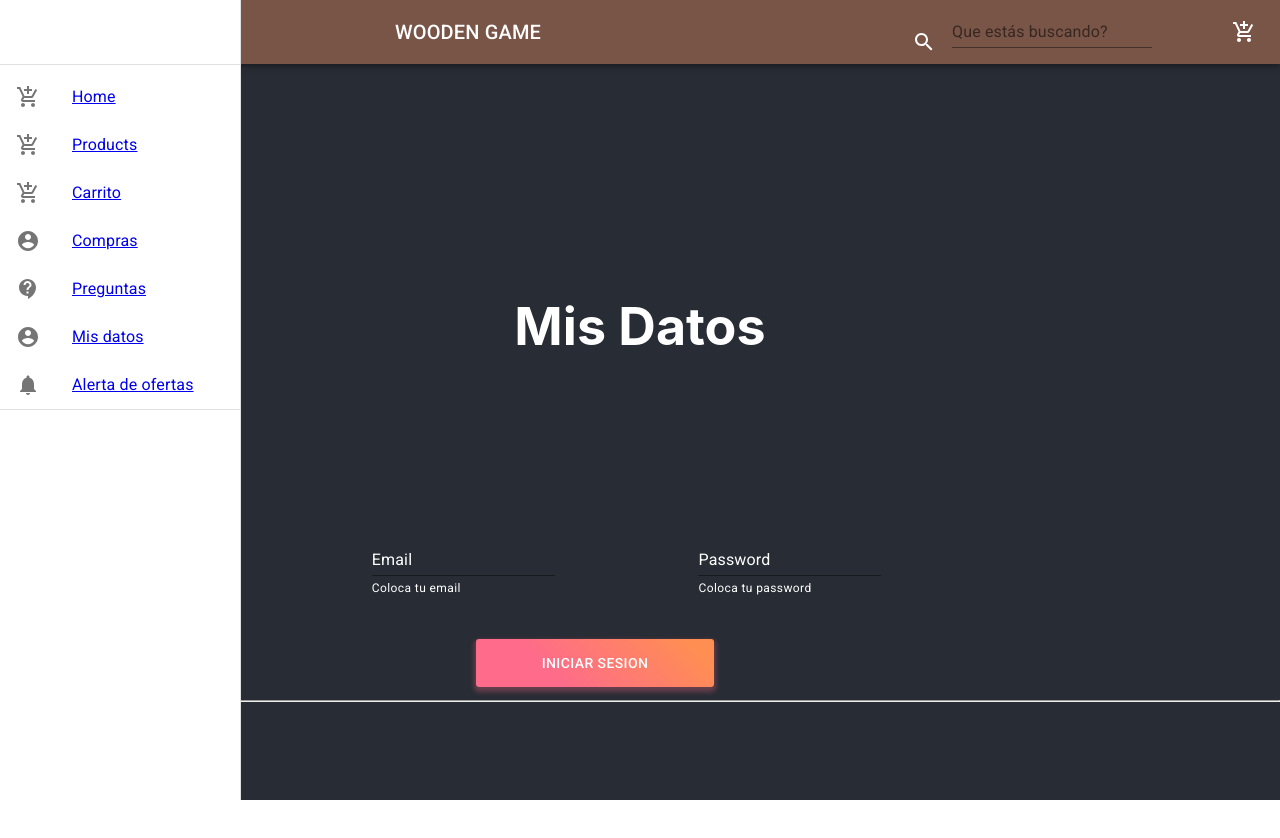
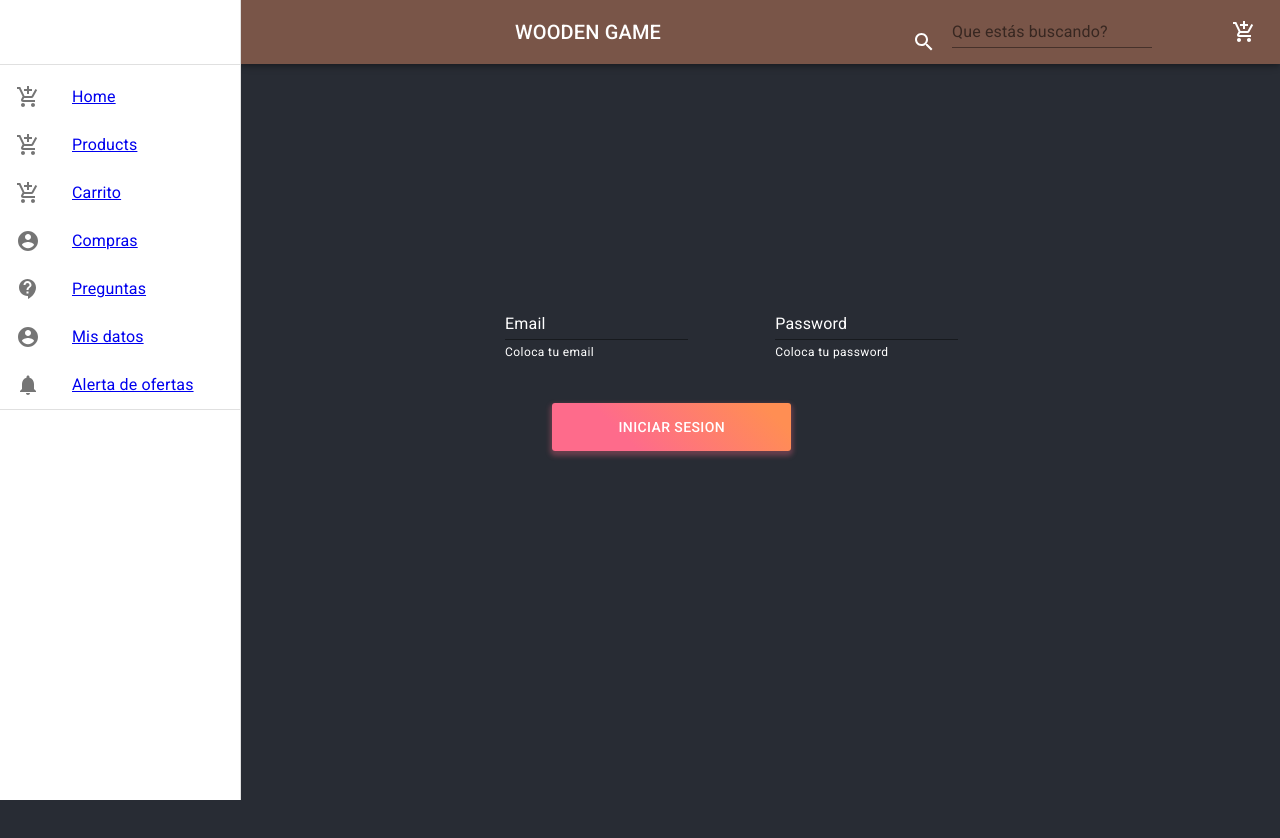
Before and after one commit to jslipak/carritoReact, a React (Create React App) app: page /MisDatos in a window 1280 px wide. Shown: the top 838 px of the page. Before the commit the page ends 800 px from the top, so only its background shows below. Built offline with nearby package versions, Linux system fonts and the light colour scheme.

Commit message:
well-off structure

```diff
--- a/src/App.jsx
+++ b/src/App.jsx
@@ -4,72 +4,25 @@ import { ThemeProvider} from '@material-ui/styles';
 import theme from './temaConfig';
 import Routes from './Routes/Routes'; //nuevo
 import {useState} from 'react'; //nuevo
-import{ makeStyles} from '@material-ui/core';
-
-
-
-const useStyles = makeStyles( theme =>({
-    miBotonPersonalizado: {
-    background: 'linear-gradient(45deg, #FE6B8B 30%, #FF8E53 90%)',
-    border: 0,
-    borderRadius: 3,
-    boxShadow: '0 3px 5px 2px rgba(255, 105, 135, .3)',
-    color: 'white',
-    height: 48,
-    padding: '0 30px',
-  },
-  root: {
-    display: 'flex',
-    minWidth: 200,
-
-  },
-  toolbar: theme.mixins.toolbar,
-  content: {
-      flexGrow: 1,
-      padding: theme.spacing(3),
-    },
-    size: {
-        width: 100,
-    },
-}));
 
 const App = ()  =>{
 
   const [search, setSearch] = useState(null) //nuevo
 
-  //Manejador que recibe el parametro de lo que busca la persona
+  //Manejador "handlerSearch" que recibe el parametro de lo que busca la persona
   const handlerSearch = (product) => setSearch(product)
-
-  const classes = useStyles()
-
-
 
   return (
 
     <div className="App">
-      <header className="App-header">
-      <div className={classes.root}>
-
-
-        <div className={classes.content}>
-        <div className={classes.toolbar}> </div>
-        <div className={classes.toolbar}>
-
-        </div>
-          {/*<section>
-          <CicloDeVida/>
-          </section><hr/>*/}
-        </div>
-        </div>
-
-
+      <section className="App-section-a">
             <ThemeProvider theme={theme}>
 
                 <Routes search={search} handlerSearch={handlerSearch}/>
 
             </ThemeProvider>
 
-      </header>
+      </section>
     </div>
 
   );
--- a/src/Pages/MisDatos/MisDatos.js
+++ b/src/Pages/MisDatos/MisDatos.js
@@ -9,6 +9,10 @@ const estilos = makeStyles(theme =>({
         marginTop: 120,
         alignItems: 'center',
         marginLeft: 300,
+      },
+      container: {
+          display: 'flex',
+          alignItems: 'center',
       }
 }))
 
@@ -18,11 +22,11 @@ const MisDatos = () => {
     const classes = estilos()
 
     return (
-        <div>
+        <div className={classes.container}>
             <h1>Mis Datos</h1>
             <section className={classes.mTopform}>
              <Formulario/>
-            </section><hr/>
+            </section>
         </div>
     )
 }
--- a/src/Routes/Routes.js
+++ b/src/Routes/Routes.js
@@ -1,7 +1,6 @@
 import React from 'react';
 import { BrowserRouter as Router, Route, Switch } from "react-router-dom";
 import Home from "../Pages/Home";
-import Header from "../components/Header";
 import Products from "../Pages/Products/Products";
 import Compras from "../Pages/Compras/Compras";
 import Ofertas from "../Pages/Ofertas/Ofertas";
@@ -12,19 +11,38 @@ import NotFound from "../Pages/NotFound/NotFound";
 import ItemDetailCard from "../components/ItemDetailCard"
 import{ Hidden} from '@material-ui/core'
 import Box from './../components/Box'
+import{ makeStyles} from '@material-ui/core';
+import NavBar from './../components/NavBar'
+
+const useStyles = makeStyles( theme =>({
+  root: {
+    display: 'flex',
+    minWidth: 100,
+
+  },
+  toolbar: theme.mixins.toolbar,
+  content: {
+      flexGrow: 1,
+      padding: theme.spacing(1),
+    },
+    size: {
+        width: 100,
+    },
+}));
 
 const Routes = ({ handlerSearch, search }) => {
 
   const [abrir, setAbrir] = React.useState(false)
 
+  const classes = useStyles()
+
   const accionAbrir =() => {
     setAbrir(!abrir)
 }
-
-
   return (
     <Router>
-
+      <div className={classes.root}>
+      <NavBar handlerSearch={handlerSearch} accionAbrir={accionAbrir}  />
       <Hidden xsDown>
             <Box
                 variant="permanent"
@@ -39,8 +57,15 @@ const Routes = ({ handlerSearch, search }) => {
             />
       </Hidden>
 
-      <Header handlerSearch={handlerSearch} />
+
+
+
+      </div>
+        <div className={classes.content}>
+        <div className={classes.toolbar}> </div>
+
       <Switch>
+
         {/*Ordenar de lo mas especifico a lo mas global.  */}
         <Route path="/products/">
           <Products  search={search}/>
@@ -55,7 +80,9 @@ const Routes = ({ handlerSearch, search }) => {
         </Route>
         <Route path="/" exact component={Home} />
         <Route path="*" component={NotFound} />
+
       </Switch>
+      </div>
     </Router>
   );
 };
--- a/src/assets/css/App.css
+++ b/src/assets/css/App.css
@@ -1,28 +1,11 @@
 
-li{
-  background: rgb(206, 212, 166)
-}
-.componentes{
-  color: red;
-
-}
 
 .App {
   text-align: center;
 }
 
-.App-logo {
-  height: 40vmin;
-  pointer-events: none;
-}
-
-@media (prefers-reduced-motion: no-preference) {
-  .App-logo {
-    animation: App-logo-spin infinite 20s linear;
-  }
-}
-
-.App-header {
+.App-section-a {
+  margin-top: 50px;
   background-color: #282c34;
   min-height: 100vh;
   display: flex;
--- a/src/components/Box.jsx
+++ b/src/components/Box.jsx
@@ -16,11 +16,15 @@ const estilos = makeStyles(theme  => ({
     },
     drawerPaper: {
         width: drawerWidth,
+
     },
     toolbar: theme.mixins.toolbar
+
+
 }))
 
 const Box = (props) => {
+
 
     const classes = estilos()
 
@@ -37,6 +41,7 @@ const Box = (props) => {
 
         >
         <div className={classes.toolbar}></div>
+
         <Divider/>
         <Listas/>
         </Drawer>
--- a/src/components/FetchApi.jsx
+++ b/src/components/FetchApi.jsx
@@ -23,7 +23,7 @@ function FetchApi() {
     const fetchData = async () => {
 
         try{
-            const res = await fetch(`${BASE_URL}/sites/MLA/search?q=juguetesdemadera&limit=8`)//URL aqui.
+            const res = await fetch(`${BASE_URL}/sites/MLA/search?q=pelota&limit=8`)//URL aqui.
             const datos = await res.json()
             //console.log(datos.results)
             setProductos(datos.results)
--- a/src/components/Header/Header.js
+++ /dev/null
@@ -1,15 +0,0 @@
-import React from 'react'
-import {Container, Row, Col, Button, Form} from "react-bootstrap"
-import NavBar from './../../components/NavBar'
-
-//El memo deja estatico el componente sin renderizarlo en cualquier cambio de estado
-const Header = React.memo(({handlerSearch}) => {
-
-    return (
-        <Container>
-            <NavBar  handlerSearch={handlerSearch} />
-        </Container>
-    )
-});
-
-export default Header
--- a/src/components/Header/index.js
+++ /dev/null
@@ -1 +0,0 @@
-export {default} from "./Header";
--- a/src/components/NavBar.jsx
+++ b/src/components/NavBar.jsx
@@ -21,10 +21,6 @@ const useStyles = makeStyles(theme  => ({
           flexGrow: 1, //flexbox,
 
       },
-      [theme.breakpoints.up('sm')]: {
-        width: `calc(100% - ${drawerWidth}px)`,
-        marginLeft: drawerWidth,
-      },
       root: {
         '& > *': {
           margin: theme.spacing(2),
@@ -43,12 +39,18 @@ const useStyles = makeStyles(theme  => ({
         color: '#fffff',
         marginTop: 20
     },
-    backgrounNav: {
-      backgroundColor: '#795548'
+      backgrounNav: {
+      backgroundColor: '#795548',
+    },
+    appBar:{
+      [theme.breakpoints.up('sm')]: {
+      width: `calc(100% - ${drawerWidth}px)`,
+      marginLeft: drawerWidth,
     }
+  }
 }));
 
-const NavBar =  React.memo(({props, handlerSearch})=> {
+const NavBar =  React.memo(({ props,handlerSearch })=> {
 
     const classes = useStyles()
 
@@ -66,18 +68,17 @@ const NavBar =  React.memo(({props, handlerSearch})=> {
   };
 
 
-
     return(
 
 
-            <AppBar className={classes.AppBar}>
+            <AppBar className={classes.appBar}>
                 <Toolbar className={classes.backgrounNav}>
 
                 <IconButton
                 color="withe"
                 aria-label="menu"
                 className={classes.menuButton}
-                onClick={() => props.accionAbrir}
+                onClick={() => props.accionAbrir()}
                 >
                     <MenuIcon />
                 </IconButton>
@@ -85,6 +86,7 @@ const NavBar =  React.memo(({props, handlerSearch})=> {
                 <Typography variant='h6' className={classes.title}>
                     WOODEN GAME
                 </Typography>
+
                 <SearchIcon className={classes.searchIcon}/>
 
                     <form className={classes.rootMargin} noValidate autoComplete="on"   onSubmit={search}>
@@ -93,7 +95,6 @@ const NavBar =  React.memo(({props, handlerSearch})=> {
                         label="Que estás buscando?"
                         name="search"
                       >
-
                         </TextField>
                     </form>
 
```
